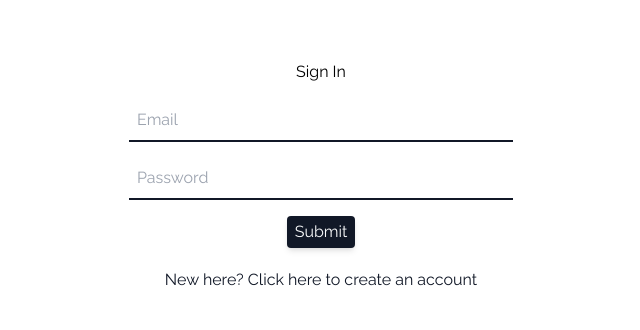
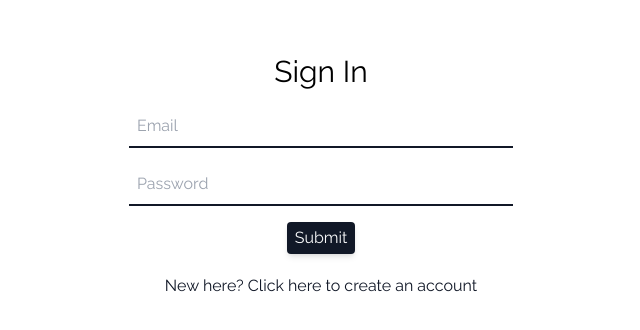
Before and after one commit to andymcgunagle/react-typescript-firebase-template, a React (Create React App) app: page / in a window 1280 px wide. Shown: the part 222-552 px from the top of the page, without its empty margins (319-959 px from the left). Built offline with nearby package versions, Linux system fonts and the light colour scheme; no server answers.

Commit message:
Added reusable heading component

```diff
--- /dev/null
+++ b/src/components/_reusables/Heading.tsx
@@ -0,0 +1,45 @@
+export default function Heading({
+  additionalStyles,
+  children,
+  headingType = 'h2',
+}: HeadingProps) {
+  const CustomTag = headingType;
+  let styleString;
+
+  switch (headingType) {
+    case 'h1':
+      styleString = `text-4xl`;
+      break;
+    case 'h2':
+      styleString = `text-3xl`;
+      break;
+    case 'h3':
+      styleString = `text-2xl`;
+      break;
+    case 'h4':
+      styleString = `text-xl`;
+      break;
+    case 'h5':
+      styleString = `text-lg`;
+      break;
+    case 'h6':
+      styleString = `text-base`;
+      break;
+    default:
+      throw new Error('Must specify a headingType.');
+  };
+
+  return (
+    <CustomTag
+      className={`${styleString} ${additionalStyles}`}
+    >
+      {children}
+    </CustomTag>
+  );
+};
+
+interface HeadingProps {
+  additionalStyles?: string,
+  children: string,
+  headingType?: 'h1' | 'h2' | 'h3' | 'h4' | 'h5' | 'h6',
+}
--- a/src/components/auth/SignIn.tsx
+++ b/src/components/auth/SignIn.tsx
@@ -6,9 +6,10 @@ import { setUid } from "../../redux/authSlice";
 import { firebaseAuth } from '../../firebase';
 import { signInWithEmailAndPassword } from "firebase/auth";
 
+import Button from "../_reusables/Button";
+import Form from "../_reusables/Form";
+import Heading from "../_reusables/Heading";
 import Input from "../_reusables/Input";
-import Form from "../_reusables/Form";
-import Button from "../_reusables/Button";
 
 export default function SignIn() {
   const dispatch = useTypedDispatch();
@@ -29,10 +30,11 @@ export default function SignIn() {
     };
   };
 
-
   return (
     <div className="flex flex-col items-center gap-4 w-full max-w-sm">
-      <h2>Sign In</h2>
+      <Heading>
+        Sign In
+      </Heading>
       <Form
         onSubmit={submitForm}
       >
--- a/src/components/auth/SignUp.tsx
+++ b/src/components/auth/SignUp.tsx
@@ -6,9 +6,10 @@ import { setUid } from "../../redux/authSlice";
 import { createUserWithEmailAndPassword } from "firebase/auth";
 import { firebaseAuth } from '../../firebase';
 
+import Button from "../_reusables/Button";
+import Form from "../_reusables/Form";
+import Heading from "../_reusables/Heading";
 import Input from "../_reusables/Input";
-import Form from "../_reusables/Form";
-import Button from "../_reusables/Button";
 
 export default function SignUp() {
   const dispatch = useTypedDispatch();
@@ -31,10 +32,12 @@ export default function SignUp() {
     };
   };
 
-
   return (
     <div className="flex flex-col items-center gap-4 w-full max-w-sm">
-      <h2>Sign Up</h2>
+      <Heading>
+        Sign Up
+      </Heading>
+
       <Form
         onSubmit={submitForm}
       >
```
